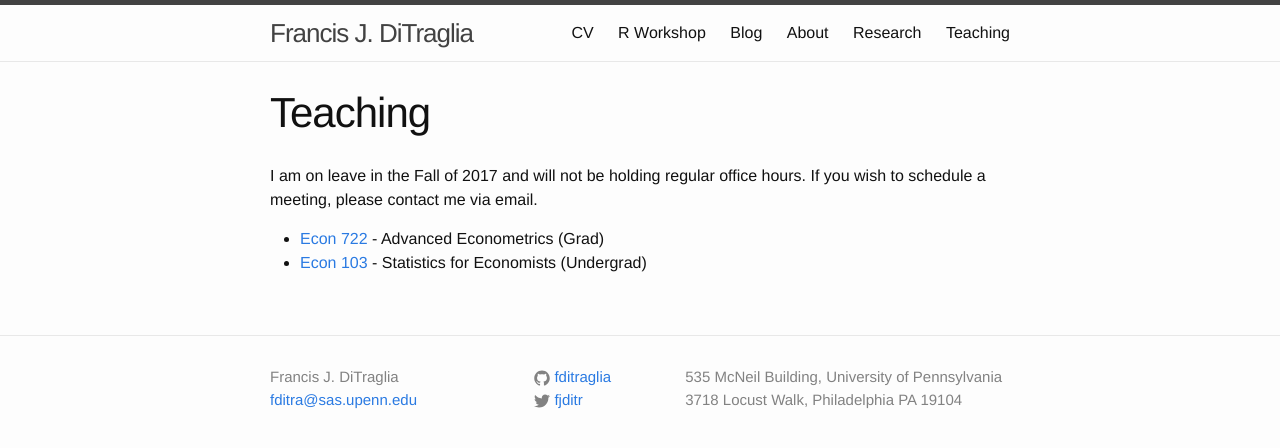
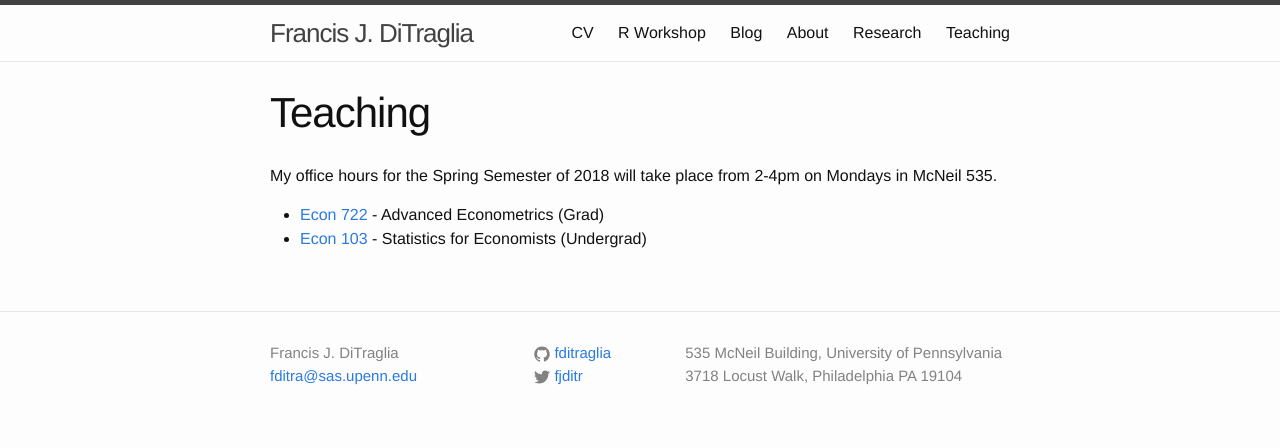
Before and after one commit to fditraglia/fditraglia.github.io, a Jekyll site: the page built from teaching.md, in a window 1280 px wide. Shown: the top 448 px of the page. Built offline with Jekyll 4.4.1, drawn with Linux system fonts in a browser that asks for light colours.

Commit message:
add spring office hours

```diff
--- a/teaching.md
+++ b/teaching.md
@@ -3,8 +3,7 @@ layout: page
 title: Teaching
 permalink: /Teaching/
 ---
-I am on leave in the Fall of 2017 and will not be holding regular office hours.
-If you wish to schedule a meeting, please contact me via email.
+My office hours for the Spring Semester of 2018 will take place from 2-4pm on Mondays in McNeil 535.
 
 
 - [Econ 722](http://ditraglia.com/econ722) - Advanced Econometrics (Grad)
```
